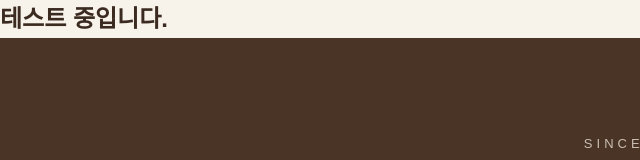
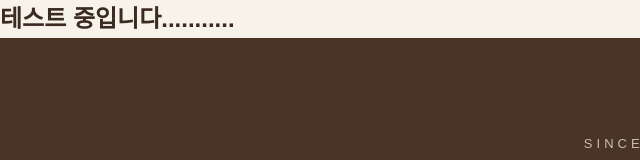
Before and after one commit to jinsob3183-netizen/test_1114, a plain HTML site: page cafe-landing/index.html in a window 1280 px wide. Shown: the top 160 px of the page, 0-640 px from the left. Drawn offline with Linux system fonts and the light colour scheme.

Commit message:
Update index.html
추가수정

```diff
--- a/cafe-landing/index.html
+++ b/cafe-landing/index.html
@@ -7,7 +7,7 @@
   <link rel="stylesheet" href="style.css">
 </head>
 <body>
-  <h2>테스트 중입니다.</h2>
+  <h2>테스트 중입니다...........</h2>
   <header class="hero">
     <p class="eyebrow">SINCE 2026</p>
     <h1>카페 오늘</h1>
```
